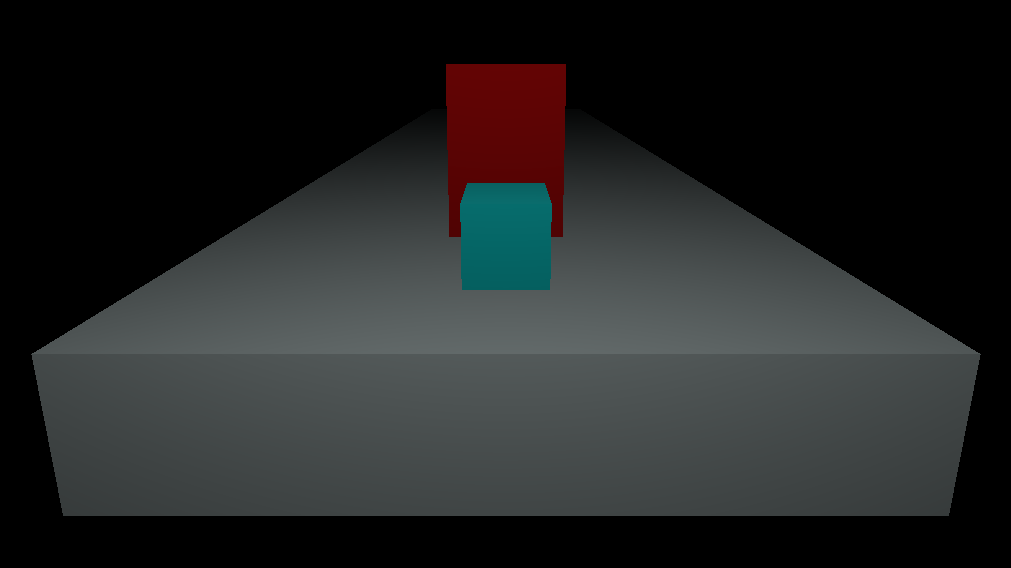
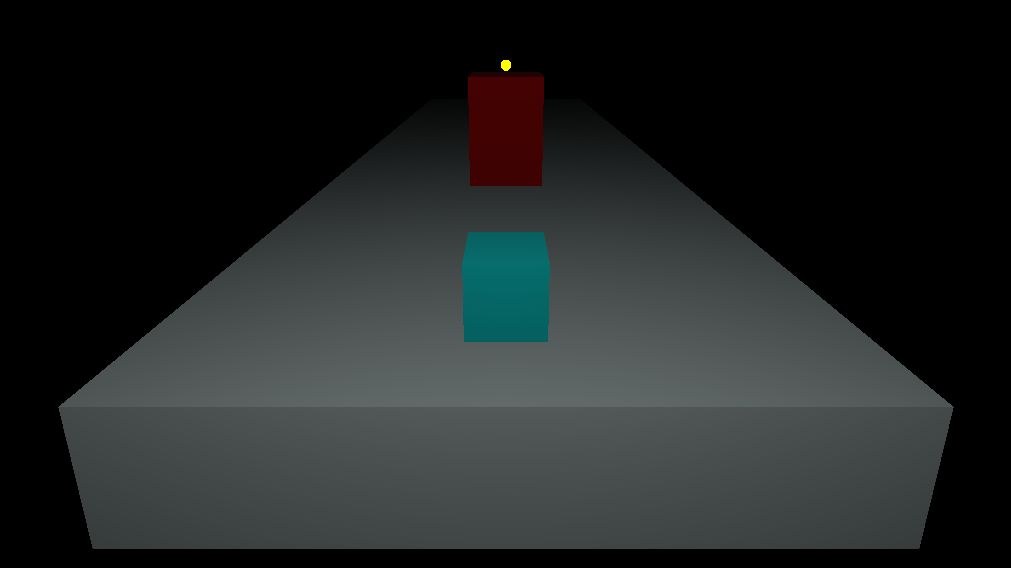
Before and after one commit to john1183-prog/first-three-js-game, a plain HTML site: page index.html in a window 1280 px wide. Shown: the part 232-800 px from the top of the page, without its empty margins (134-1145 px from the left). Drawn offline with nearby package versions, Linux system fonts and the light colour scheme; animation ran at ten frames a second.

Commit message:
Update index.html

```diff
--- a/index.html
+++ b/index.html
@@ -13,8 +13,8 @@
   </head>
   <body>
     <script src="https://cdn.jsdelivr.net/npm/three@0.160.0/build/three.min.js"></script>
-
     <script>
+      alert("Welcome to my 3d game!!!!! The goal is to catch the yellow ball without getting hit. Use the arrow keys or swipe to avoid obstacles on the way. Good luck!")
       const scene = new THREE.Scene();
       const camera = new THREE.PerspectiveCamera(
         75,
@@ -22,7 +22,7 @@
         0.1,
         1000
       );
-      camera.position.set(0, 2, 10);
+      camera.position.set(0, 2.5, 10);
       camera.lookAt(0, 0, 0);
       const renderer = new THREE.WebGLRenderer();
       renderer.setSize(window.innerWidth, window.innerHeight);
@@ -30,6 +30,7 @@
 
       const wallGeometry = new THREE.BoxGeometry(1, 2, 1);
       const jumpGeometry = new THREE.BoxGeometry(1, 1, 1);
+      const getItShapeGeometry = new THREE.SphereGeometry(0.1, 37, 37);
       const platformGeometry = new THREE.BoxGeometry(5, 1, 15);
       const mainGeometry = new THREE.BoxGeometry(0.5, 0.5, 0.5);
       const material = new THREE.MeshStandardMaterial({ color: 0x00ffff });
@@ -39,23 +40,31 @@
       const platformMaterial = new THREE.MeshStandardMaterial({
         color: 0xeeffff,
       });
+      const getItShapeMaterial = new THREE.MeshBasicMaterial({
+        color: 0xffff00,
+      });
 
       const mainBox = new THREE.Box3();
       const obstacleBox = new THREE.Box3();
       const jumpObstacleBox = new THREE.Box3();
+      const getItShapeBox = new THREE.Box3();
 
       const platform = new THREE.Mesh(platformGeometry, platformMaterial);
       const obstacle = new THREE.Mesh(wallGeometry, obstacleMaterial);
       const main = new THREE.Mesh(mainGeometry, material);
       const jumpObstacle = new THREE.Mesh(jumpGeometry, obstacleMaterial);
+      const getItShape = new THREE.Mesh(getItShapeGeometry, getItShapeMaterial);
 
       scene.add(platform);
       scene.add(obstacle);
       scene.add(main);
       scene.add(jumpObstacle);
+      scene.add(getItShape);
+
       main.position.set(0, 1, 7);
       obstacle.position.set(0, 1, 0);
       jumpObstacle.position.set(0, 1, -5);
+      getItShape.position.set(0, 2, -5);
 
       const light = new THREE.PointLight(0xffffff, 10);
       light.position.set(0, 4, 10);
@@ -69,22 +78,31 @@
       var score = 0;
       const obstacles = [obstacle, jumpObstacle];
       const obstacleBoxes = [obstacleBox, jumpObstacleBox];
+
       function animate() {
         const id = requestAnimationFrame(animate);
         if (gameOver) return;
         score++;
         obstacles.forEach((e) => {
           if (e.position.z < 7) {
-            e.position.z += 0.1;
+            e.position.z += 0.05;
           } else {
             e.position.z = 0;
             e.position.x = [-1, 0, 1][Math.floor(Math.random() * 3)];
           }
         });
 
+        if (getItShape.position.z < 10) {
+            getItShape.position.z += 0.1;
+          } else {
+            getItShape.position.z = 0;
+            getItShape.position.x = [-1, 0, 1][Math.floor(Math.random() * 3)];
+          }
+
         mainBox.setFromObject(main);
         obstacleBox.setFromObject(obstacle);
         jumpObstacleBox.setFromObject(jumpObstacle);
+        getItShapeBox.setFromObject(getItShape);
         obstacleBoxes.forEach((e) => {
           if (mainBox.intersectsBox(e)) {
             gameOver = true;
@@ -93,6 +111,12 @@
             alert(`You've been hit!! but scored ${score}!!!`);
           }
         });
+        if (mainBox.intersectsBox(getItShapeBox)) {
+            gameOver = true;
+            cancelAnimationFrame(id);
+            console.log("You've caught it!!! with a score of", score);
+            alert(`You've caught it!!! with a score of ${score}!!!`);
+          }
         // console.log(main.position.x);
         if (jump) {
           main.rotation.x += -0.1;
@@ -153,7 +177,30 @@
         userInputFunction();
         renderer.render(scene, camera);
       }
+      var clientX, clientY, dClientX, dClientY;
       function userInputFunction() {
+        document.addEventListener("touchstart", (e) => {
+        clientX = e.changedTouches[0].clientX;
+        clientY = e.changedTouches[0].clientY;
+      })
+        document.addEventListener("touchend", (e) => {
+        dClientX = e.changedTouches[0].clientX - clientX;
+        dClientY = e.changedTouches[0].clientY - clientY;
+        console.log(dClientX)
+        console.log(dClientY)
+        if (dClientY <= -100){
+          main.position.y = 1;
+              main.rotation.x = 0;
+              djump = Math.abs(djump);
+              jump = true;
+        }
+        if (dClientX >= 100){
+          turnRight = true;
+        }
+        if (dClientX <= -100){
+          turnLeft = true;
+        }
+      })
         document.addEventListener("keydown", (e) => {
           switch (e.key) {
             case "ArrowUp":
```
